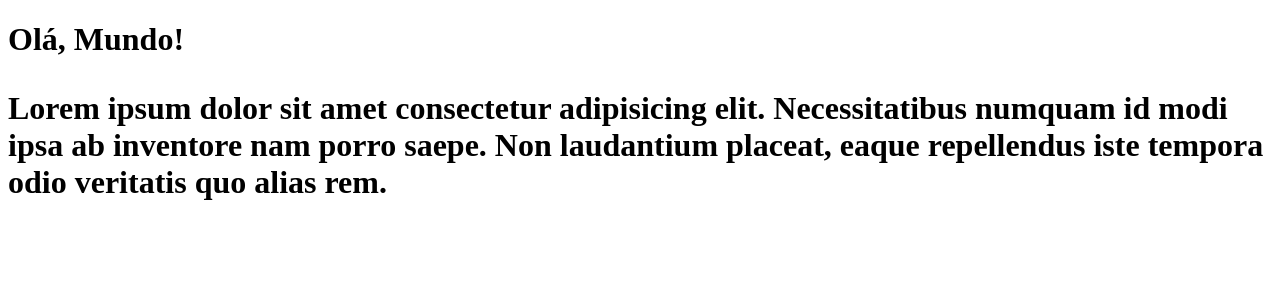
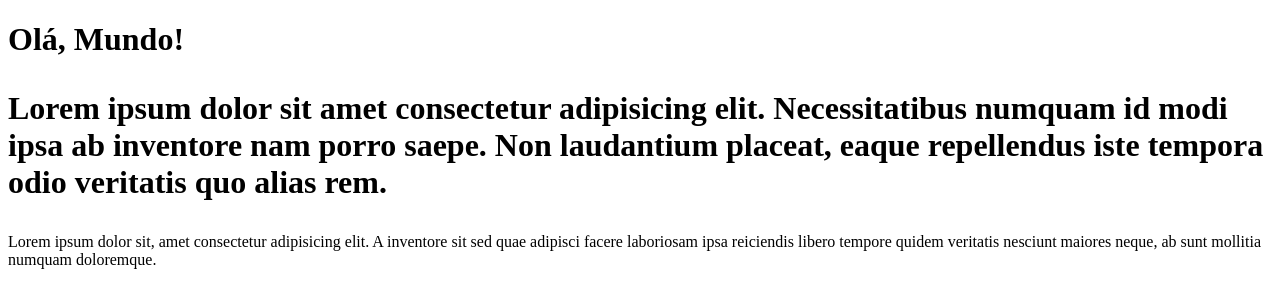
Before and after one commit to edgarvieiraa/Ola-Mundo, a plain HTML site: page site-exemplo/index.html in a window 1280 px wide. Drawn offline with Linux system fonts and the light colour scheme.

Commit message:
Adicionei um parágrafo

```diff
--- a/site-exemplo/index.html
+++ b/site-exemplo/index.html
@@ -11,6 +11,8 @@
         <p>Lorem ipsum dolor sit amet consectetur adipisicing elit. Necessitatibus numquam id modi ipsa ab inventore nam porro saepe. Non laudantium placeat, eaque repellendus iste tempora odio veritatis quo alias rem.
 
         </p>
-    </h1>
+    </h1><p>Lorem ipsum dolor sit, amet consectetur adipisicing elit. A inventore sit sed quae adipisci facere laboriosam ipsa reiciendis libero tempore quidem veritatis nesciunt maiores neque, ab sunt mollitia numquam doloremque.
+
+    </p>
 </body>
 </html>
```
